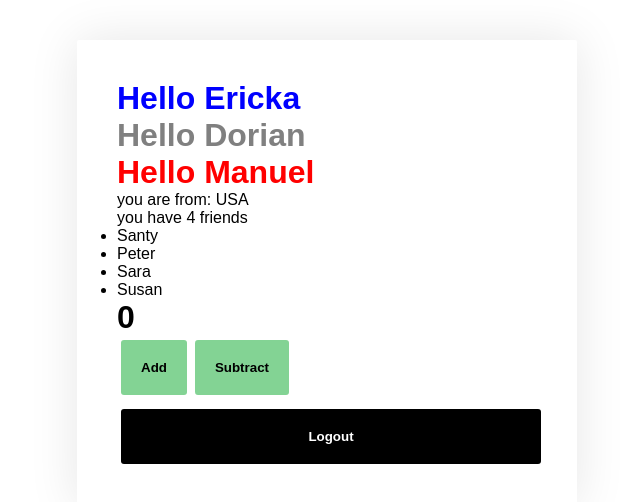
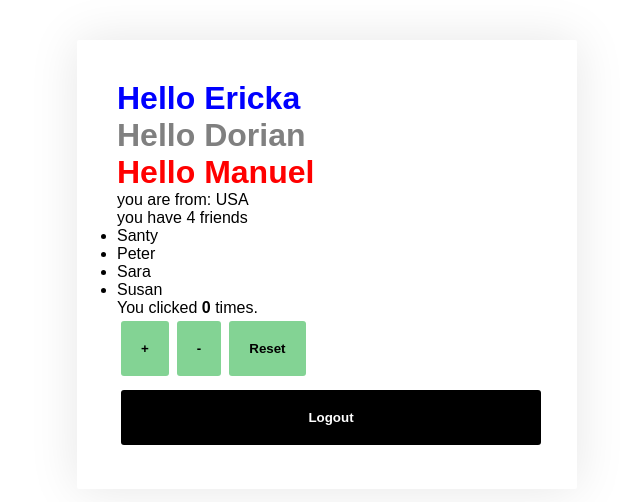
Before and after one commit to JhonCodeU/learning-react, a React (Create React App) app: page / in a window 1280 px wide. Shown: the top 502 px of the page, without its empty margins (313-953 px from the left). Built offline with nearby package versions, Linux system fonts and the light colour scheme.

Commit message:
how to use useReducer

```diff
--- /dev/null
+++ b/src/components/ExampleUseReducer.js
@@ -0,0 +1,39 @@
+import React, { useReducer } from 'react'
+import Button from '../elements/Boton';
+
+//Action
+// {type: 'increment'}
+
+// initial state
+const initialCounter = { count: 0 };
+
+// reducer
+const reducer = (state, action) => {
+  switch (action.type) {
+    case 'increment':
+      return { count: state.count + 1 };
+    case 'decrement':
+      return { count: state.count - 1 };
+    case 'reset':
+      return initialCounter;
+    default:
+      return state;
+  }
+}
+
+const ExampleUseReducer = () => {
+
+  const [state, dispatch] = useReducer(reducer, initialCounter);
+
+
+  return (
+    <div>
+      <p>You clicked <b>{state.count}</b> times.</p>
+      <Button onClick={() => dispatch({ type: 'increment' })}>+</Button>
+      <Button onClick={() => dispatch({ type: 'decrement' })}>-</Button>
+      <Button onClick={() => dispatch({ type: 'reset' })}>Reset</Button>
+    </div>
+  );
+}
+
+export default ExampleUseReducer;
--- a/src/index.js
+++ b/src/index.js
@@ -2,10 +2,11 @@ import React, { useState } from 'react';
 import ReactDOM from 'react-dom/client';
 import reportWebVitals from './reportWebVitals';
 import FormLogin from './components/FormLogin';
-import CountClass from './components/CountClass';
-/* import FuncionalCounter from './components/FuncionalCounter'; */
+//import CountClass from './components/CountClass';
+//import FuncionalCounter from './components/FuncionalCounter';
 import './css/index.css';
 import Button from './elements/Boton';
+import ExampleUseReducer from './components/ExampleUseReducer';
 
 // components
 import User from './components/User';
@@ -21,7 +22,8 @@ const App = () => {
           session ?
             <div>
               <User />
-              <CountClass amountIncrement={10} amountDecrement={5} />
+              {/* <CountClass amountIncrement={10} amountDecrement={5} /> */}
+              <ExampleUseReducer />
               {/* <FuncionalCounter increment={10} decrement={5} /> */}
               <Button black large marginTop onClick={() => changeStatusSession(false)}>Logout</Button>
             </div>
```
Also changed, not shown: src/components/FuncionalCounter.js (+26 -1 lines).
